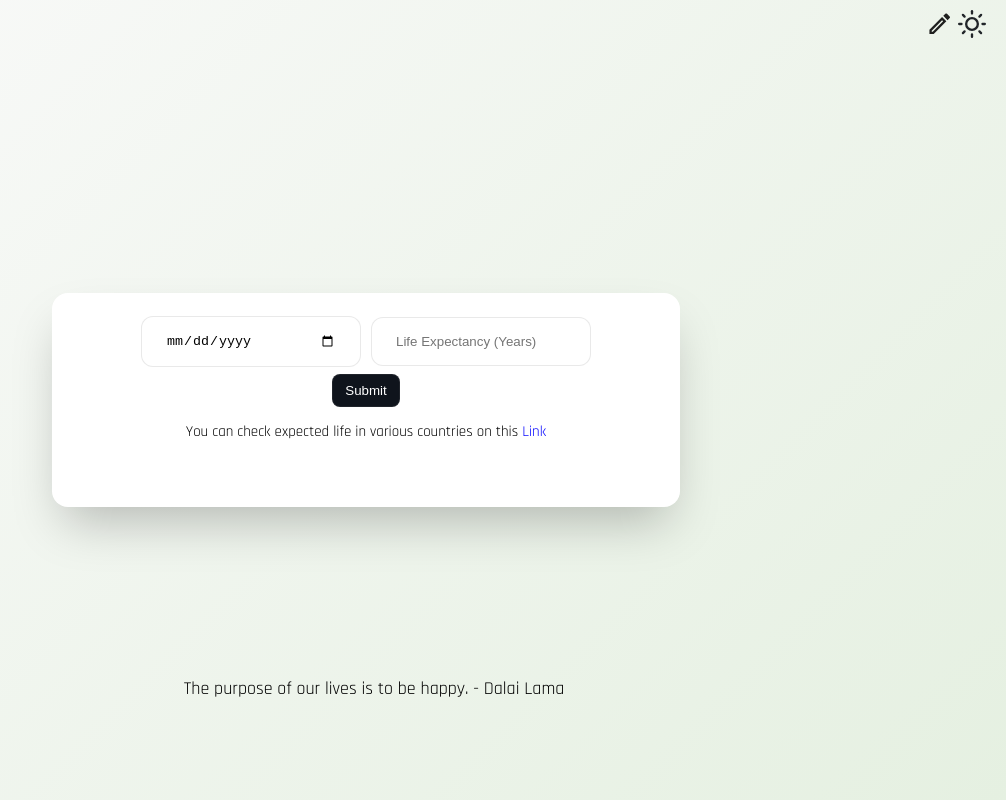
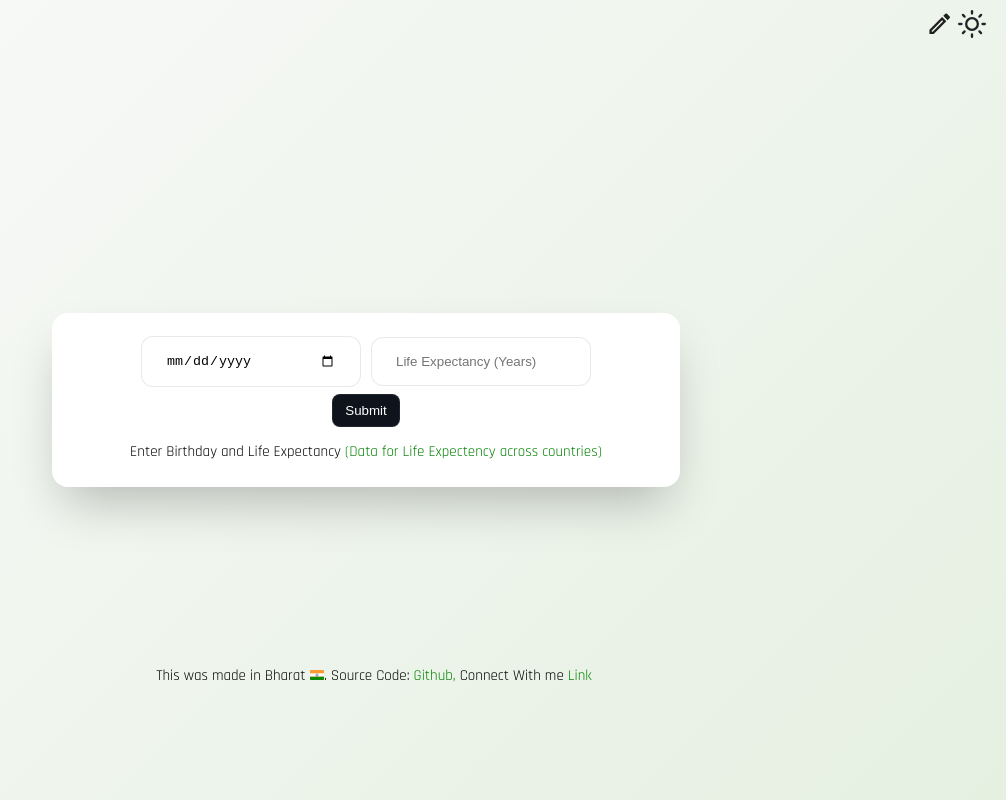
Before and after one commit to thesmallstar/Prana, a browser extension: page index.html in a window 1280 px wide. Shown: the whole page, without its empty margins (274-1280 px from the left). Drawn offline with Linux system fonts and the light colour scheme.

Commit message:
Add footer text with about me

```diff
--- a/css/style.css
+++ b/css/style.css
@@ -64,10 +64,8 @@ sup {
     justify-content: flex-start;
     flex-direction: column;
     padding: 16px 14px 18px;
-    min-width: 600px;
-    max-width: 600px;
-    min-height: 180px;
-    max-height: 180px;
+    width: 600px;
+    height: 180px;
     background: #FFFFFF;
     box-shadow: 0px 25px 50px -12px rgba(0, 0, 0, 0.25);
     border-radius: 16px;
@@ -84,6 +82,9 @@ sup {
     color: white !important;
 }
 
+.main-box.is-input-page {
+    height: 140px;
+}
 
 .progress {
     height: 9px;
@@ -181,7 +182,7 @@ p {
 
 a {
     font-style: bold;
-    color: blue;
+    color: green;
     text-decoration: none;
 }
 
@@ -247,3 +248,11 @@ form {
     animation-duration: 1s;
     animation-direction: alternate;
 }
+
+#footer-text.is-input-page {
+    display: none;
+}
+
+#about-me {
+    display: none;
+}
--- a/index.html
+++ b/index.html
@@ -24,20 +24,18 @@
           <p class="label debug"> Life </p>
         </div>
       </div>
-
     </div>
     <form id="input-form" onsubmit="handleSubmit(event)">
         <div id="input-box">
             <div class="input-item">
               <input required type="date" name="birthday" id="date" class="debug" placeholder="Date of Birth" />
-
               <input required name="expectency" type="number"  step="any" min="5" max="100" id="life-expectancy" class="debug" placeholder="Life Expectancy (Years)" />
             </div>
-
             <button type="submit">Submit</button>
               <p>
-              You can check expected life in various countries on this <a rel="noopener noreferrer" target="_blank" href="https://www.worlddata.info/life-expectancy.php"> Link </a>
+                Enter Birthday and Life Expectancy <a rel="noopener noreferrer" target="_blank" href="https://www.worlddata.info/life-expectancy.php"> (Data for Life Expectency across countries) </a>
               </p>
+
         </div>
   </form>
   </div>
@@ -53,8 +51,11 @@
     </div>
   </div>
 
-  <footer id="quote">
-    Your time is limited, don't waste it living someone else's life. - Steve Jobs
+  <footer>
+    <p id="footer-text"></p>
+    <p id = "about-me">
+      This was made in Bharat <img height="10px" src="svg/india-flag-icon.svg">. Source Code: <a rel="noopener noreferrer" target="_blank" href="https://github.com/thesmallstar/WhereInLife"> Github, </a> Connect With me <a rel="noopener noreferrer" target="_blank" href="https://surkar.in"> Link </a>
+    </p>
   </footer>
 
 
--- a/js/quote.js
+++ b/js/quote.js
@@ -33,8 +33,11 @@ const quotes = [
     "Life is  like riding a bicycle. To keep your balance, you must keep moving. - Albert Einstein",
     "The purpose of our lives is to be happy. - Dalai Lama",
     "Don't wait for life to happen, make it happen. - Unknown",
-    "Life is a one-time offer, use it well. - Unknown"];
+    "Life is a one-time offer, use it well. - Unknown"
+];
 
-var quote = document.getElementById("quote");
+
+
+var footerText = document.querySelector("#footer-text");
 var random = Math.floor(Math.random() * quotes.length);
-quote.innerHTML = quotes[random];
+footerText.innerHTML = quotes[random];
--- a/js/script.js
+++ b/js/script.js
@@ -105,9 +105,11 @@ function handleSubmit(event) {
     window.location.reload();
 }
 
-
 function showInputScreen() {
     document.getElementById("input-form").style.display = "block";
+    document.getElementsByClassName("main-box")[0].classList.add("is-input-page");
+    document.getElementById("footer-text").classList.add("is-input-page");
+    document.getElementById("about-me").style.display = "block";
 }
 
 function showEditScreen() {
```
Also changed, not shown: svg/india-flag-icon.svg (added), 1 other file.
